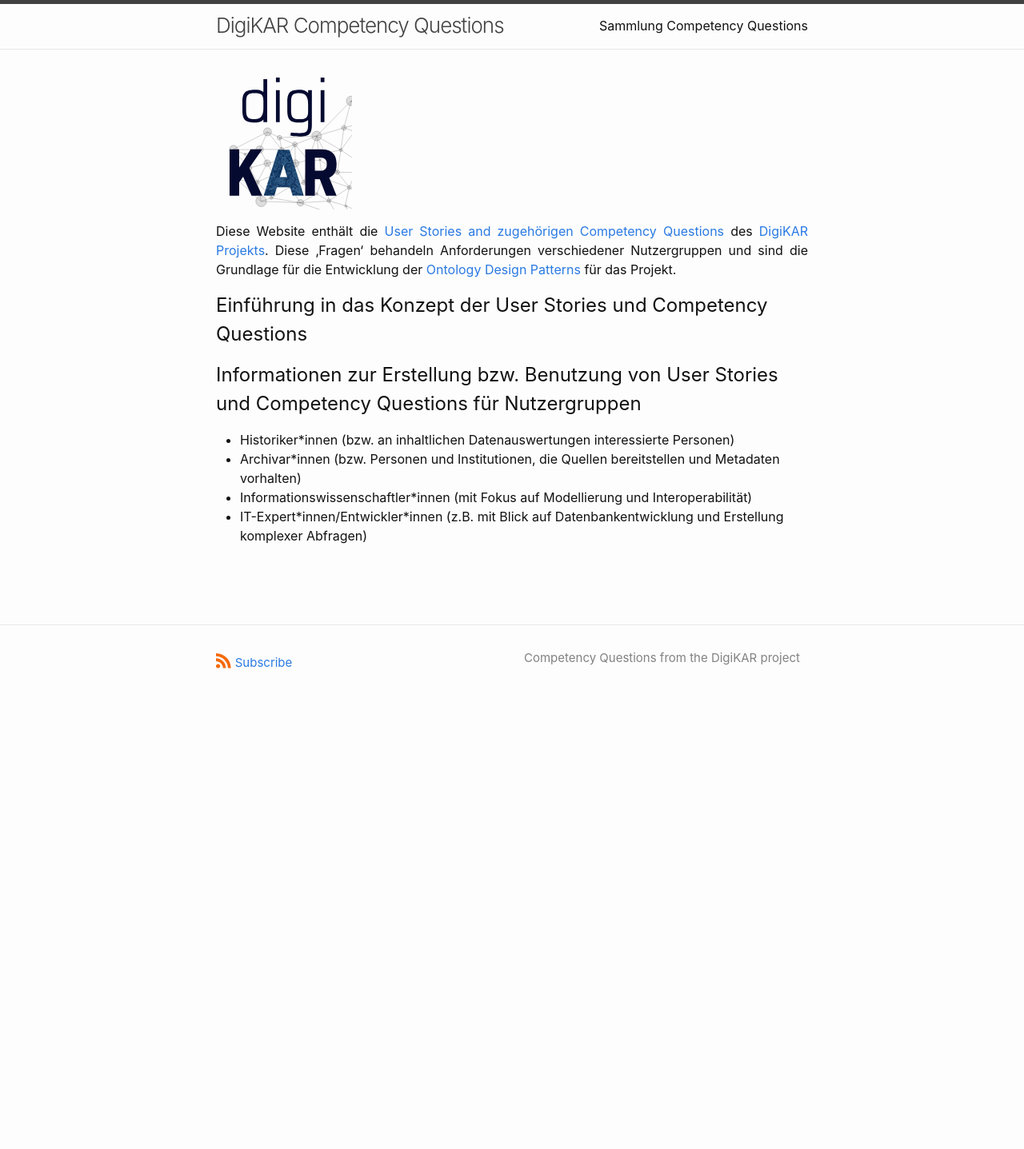
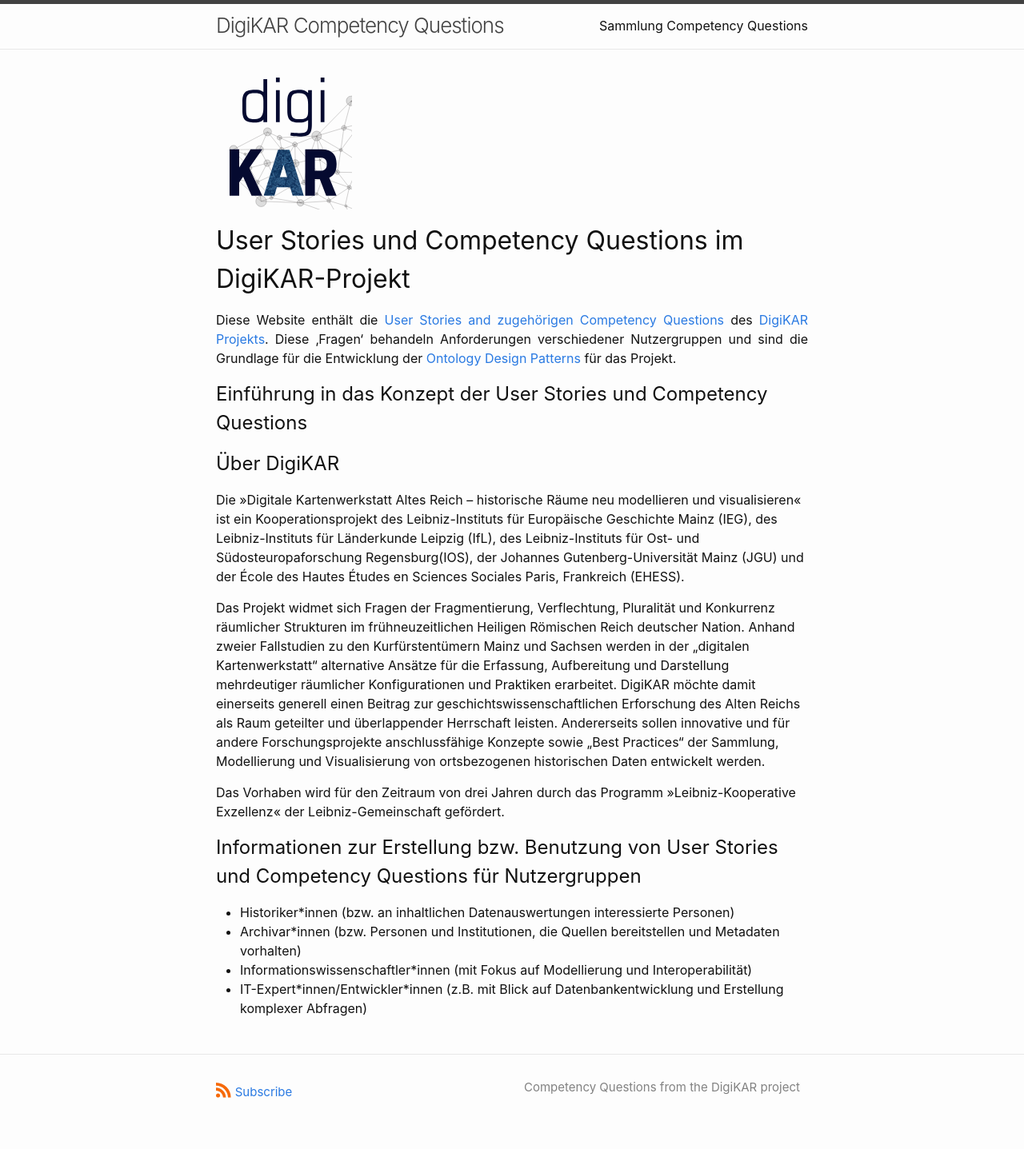
Before and after one commit to ieg-dhr/DigiKAR-Competency-Questions, a Jekyll site: the page built from index.md, in a window 1280 px wide. Shown: the whole page at 80% size. Built offline with Jekyll 4.4.1, drawn with Linux system fonts in a browser that asks for light colours; our own code applies the rules of GitHub Pages for plain Markdown files; before the commit the page ends 900 px from its top, so only the background shows below that.

Commit message:
Update index.md

```diff
--- a/index.md
+++ b/index.md
@@ -1,8 +1,17 @@
 <a href="https://digikar.eu/"><img src="img/DigiKAR_Logo_020921.svg" width="23%" alt="DigiKAR-Logo"></a>
 
+# User Stories und Competency Questions im DigiKAR-Projekt
 <p align="justify">Diese Website enthält die <a href="competency-questions/">User Stories and zugehörigen Competency Questions</a> des <a href="https://digikar.eu/">DigiKAR Projekts</a>. Diese ‚Fragen‘ behandeln Anforderungen verschiedener Nutzergruppen und sind die Grundlage für die Entwicklung der <a href="https://ieg-dhr.github.io/DigiKAR-Ontology-Design/">Ontology Design Patterns</a> für das Projekt.</p>
 
 <h2>Einführung in das Konzept der User Stories und Competency Questions</h2>
+
+## Über DigiKAR
+Die »Digitale Kartenwerkstatt Altes Reich – historische Räume neu modellieren und visualisieren« ist ein Kooperationsprojekt des Leibniz-Instituts für Europäische Geschichte Mainz (IEG), des Leibniz-Instituts für Länderkunde Leipzig (IfL), des Leibniz-Instituts für Ost- und Südosteuropaforschung Regensburg(IOS), der Johannes Gutenberg-Universität Mainz (JGU) und der École des Hautes Études en Sciences Sociales Paris, Frankreich (EHESS).
+
+Das Projekt widmet sich Fragen der Fragmentierung, Verflechtung, Pluralität und Konkurrenz räumlicher Strukturen im frühneuzeitlichen Heiligen Römischen Reich deutscher Nation. Anhand zweier Fallstudien zu den Kurfürstentümern Mainz und Sachsen werden in der „digitalen Kartenwerkstatt“ alternative Ansätze für die Erfassung, Aufbereitung und Darstellung mehrdeutiger räumlicher Konfigurationen und Praktiken erarbeitet. DigiKAR möchte damit einerseits generell einen Beitrag zur geschichtswissenschaftlichen Erforschung des Alten Reichs als Raum geteilter und überlappender Herrschaft leisten. Andererseits sollen innovative und für andere Forschungsprojekte anschlussfähige Konzepte sowie „Best Practices“ der Sammlung, Modellierung und Visualisierung von ortsbezogenen historischen Daten entwickelt werden.
+
+Das Vorhaben wird für den Zeitraum von drei Jahren durch das Programm »Leibniz-Kooperative Exzellenz« der Leibniz-Gemeinschaft gefördert.
+
 
 <h2>Informationen zur Erstellung bzw. Benutzung von User Stories und Competency Questions für Nutzergruppen</h2>
 
```
